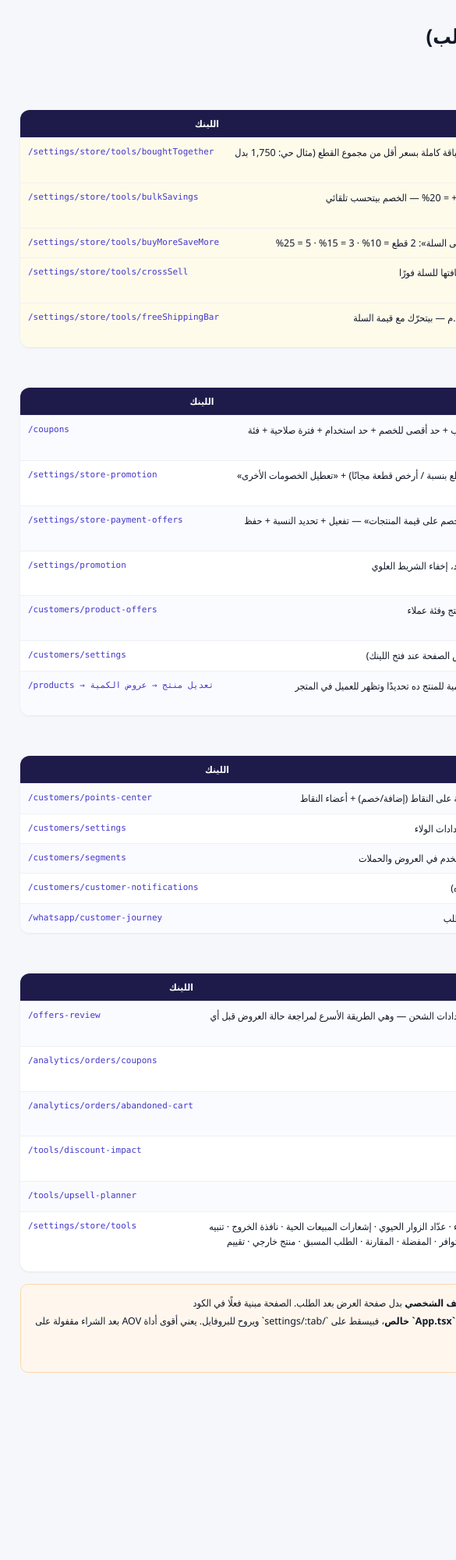
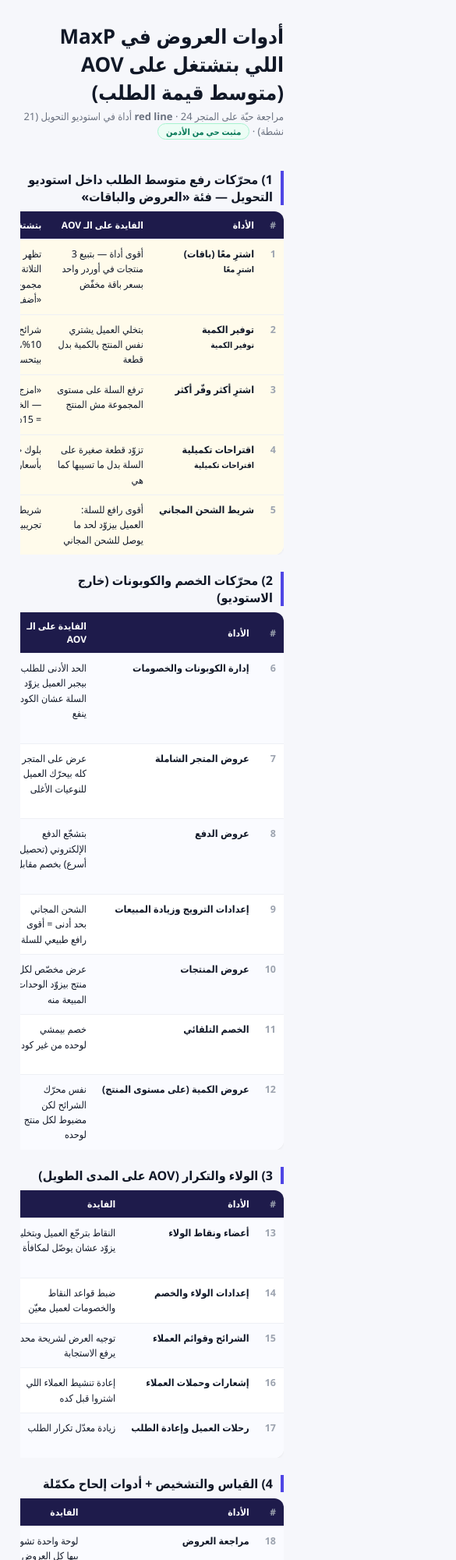
Before and after one commit to elhenawym124-ops/maxp-aov-report, a plain HTML site: page index.html in a window 390 px wide. Shown: the top 2000 px of the page at 78% size, 585 px wide, since content can reach past the window. Before the commit the page ends 1817 px from the top, so only its background shows below. Drawn offline with Linux system fonts and the light colour scheme.

Commit message:
responsive for mobile

```diff
--- a/index.html
+++ b/index.html
@@ -6,7 +6,9 @@
 <title>MaxP — خريطة أدوات العروض وعلاقتها بالـ AOV</title>
 <style>
   * { box-sizing: border-box; }
-  body { margin:0; padding:28px 26px; background:#f6f7fb; font-family:"Segoe UI","Tahoma",sans-serif; color:#111827; width:1380px; }
+  body { margin:0; padding:28px 26px; background:#f6f7fb; font-family:"Segoe UI","Tahoma",sans-serif; color:#111827; width:100%; max-width:1380px; }
+  .wrap { overflow-x:auto; -webkit-overflow-scrolling:touch; }
+  table { min-width:820px; }
   h1 { margin:0 0 4px; font-size:26px; }
   .sub { color:#6b7280; font-size:13px; margin-bottom:18px; }
   .badge { display:inline-block; background:#ecfdf5; color:#047857; border:1px solid #a7f3d0; border-radius:999px; padding:2px 10px; font-size:11px; font-weight:700; }
@@ -29,7 +31,7 @@
 <h1>أدوات العروض في MaxP اللي بتشتغل على AOV (متوسط قيمة الطلب)</h1>
 <div class="sub">مراجعة حيّة على المتجر <b>red line</b> · 24 أداة في استوديو التحويل (21 نشطة) · <span class="badge">مثبت حي من الأدمن</span></div>
 
-<h2>1) محرّكات رفع متوسط الطلب داخل استوديو التحويل — فئة «العروض والباقات»</h2>
+<div class="wrap"><h2>1) محرّكات رفع متوسط الطلب داخل استوديو التحويل — فئة «العروض والباقات»</h2>
 <table>
 <tr><th class="no">#</th><th>الأداة</th><th>الفايدة على الـ AOV</th><th>بتشتغل إزاي</th><th>اللينك</th></tr>
 <tr class="core"><td class="no">1</td><td class="name">اشترِ معًا (باقات)<br><small>اشترِ معًا</small></td><td>أقوى أداة — بتبيع 3 منتجات في أوردر واحد بسعر باقة مخفّض</td><td>تظهر على صفحة المنتج: «كتير من العملاء بيشتروا التلاتة مع بعض» + الباقة كاملة بسعر أقل من مجموع القطع (مثال حي: 1,750 بدل 2,100) وزر «أضف الباقة»</td><td class="link">/settings/store/tools/boughtTogether</td></tr>
@@ -37,9 +39,9 @@
 <tr class="core"><td class="no">3</td><td class="name">اشترِ أكثر وفّر أكثر</td><td>ترفع السلة على مستوى المجموعة مش المنتج</td><td>«امزج أي منتجات من المجموعة ووصّل لأقل سعر — الخصم بيتطبق على السلة»: 2 قطع = 10% · 3 = 15% · 5 = 25%</td><td class="link">/settings/store/tools/buyMoreSaveMore</td></tr>
 <tr class="core"><td class="no">4</td><td class="name">اقتراحات تكميلية<br><small>اقتراحات تكميلية</small></td><td>تزوّد قطعة صغيرة على السلة بدل ما تسيبها كما هي</td><td>بلوك «يكمّل اختيارك» تحط فيه منتجات مكمّلة بأسعارها مع زر «+» لإضافتها للسلة فورًا</td><td class="link">/settings/store/tools/crossSell</td></tr>
 <tr class="core"><td class="no">5</td><td class="name">شريط الشحن المجاني</td><td>أقوى رافع للسلة: العميل بيزوّد لحد ما يوصل للشحن المجاني</td><td>شريط «فاضل ٢٩٠ ج.م بس وتشحن مجانًا» + سلة تجريبية بقيمة ٤٦٠ ج.م — بيتحرّك مع قيمة السلة</td><td class="link">/settings/store/tools/freeShippingBar</td></tr>
-</table>
+</table></div>
 
-<h2>2) محرّكات الخصم والكوبونات (خارج الاستوديو)</h2>
+<div class="wrap"><h2>2) محرّكات الخصم والكوبونات (خارج الاستوديو)</h2>
 <table>
 <tr><th class="no">#</th><th>الأداة</th><th>الفايدة على الـ AOV</th><th>بتشتغل إزاي</th><th>اللينك</th></tr>
 <tr><td class="no">6</td><td class="name">إدارة الكوبونات والخصومات</td><td>الحد الأدنى للطلب بيجبر العميل يزوّد السلة عشان الكود ينفع</td><td>كود بنسبة مئوية أو مبلغ ثابت أو شحن مجاني + حد أدنى للطلب + حد أقصى للخصم + حد استخدام + فترة صلاحية + فئة العملاء (جدد/VIP/عادي) + تصفية بالحالة والنوع</td><td class="link">/coupons</td></tr>
@@ -49,9 +51,9 @@
 <tr><td class="no">10</td><td class="name">عروض المنتجات</td><td>عرض مخصّص لكل منتج بيزوّد الوحدات المبيعة منه</td><td>صفحة عروض المنتجات من قائمة العملاء — عرض مرتبط بمنتج وفئة عملاء</td><td class="link">/customers/product-offers</td></tr>
 <tr><td class="no">11</td><td class="name">الخصم التلقائي</td><td>خصم بيمشي لوحده من غير كود</td><td>قسم «الخصم التلقائي» جوه إعدادات العملاء (بيوجّه على نفس الصفحة عند فتح اللينك)</td><td class="link">/customers/settings</td></tr>
 <tr><td class="no">12</td><td class="name">عروض الكمية (على مستوى المنتج)</td><td>نفس محرّك الشرائح لكن مضبوط لكل منتج لوحده</td><td>تبويب «عروض الكمية» جوه تعديل المنتج — تعدّل شرائح الكمية للمنتج ده تحديدًا وتظهر للعميل في المتجر</td><td class="link">/products → تعديل منتج → عروض الكمية</td></tr>
-</table>
+</table></div>
 
-<h2>3) الولاء والتكرار (AOV على المدى الطويل)</h2>
+<div class="wrap"><h2>3) الولاء والتكرار (AOV على المدى الطويل)</h2>
 <table>
 <tr><th class="no">#</th><th>الأداة</th><th>الفايدة</th><th>بتشتغل إزاي</th><th>اللينك</th></tr>
 <tr><td class="no">13</td><td class="name">أعضاء ونقاط الولاء</td><td>النقاط بترجّع العميل وبتخليه يزوّد عشان يوصّل لمكافأة</td><td>مركز نقاط العملاء: ملف العميل + إجراء عملية على النقاط (إضافة/خصم) + أعضاء النقاط</td><td class="link">/customers/points-center</td></tr>
@@ -59,9 +61,9 @@
 <tr><td class="no">15</td><td class="name">الشرائح وقوائم العملاء</td><td>توجيه العرض لشريحة محددة يرفع الاستجابة</td><td>مركز تقسيم العملاء — بناء شرائح وقوائم تُستخدم في العروض والحملات</td><td class="link">/customers/segments</td></tr>
 <tr><td class="no">16</td><td class="name">إشعارات وحملات العملاء</td><td>إعادة تنشيط العملاء اللي اشتروا قبل كده</td><td>جدول إشعارات مجدول للعملاء (واتساب وغيره)</td><td class="link">/customers/customer-notifications</td></tr>
 <tr><td class="no">17</td><td class="name">رحلات العميل وإعادة الطلب</td><td>زيادة معدّل تكرار الطلب</td><td>مسارات واتساب آلية لرحلة العميل وإعادة الطلب</td><td class="link">/whatsapp/customer-journey</td></tr>
-</table>
+</table></div>
 
-<h2>4) القياس والتشخيص + أدوات إلحاح مكمّلة</h2>
+<div class="wrap"><h2>4) القياس والتشخيص + أدوات إلحاح مكمّلة</h2>
 <table>
 <tr><th class="no">#</th><th>الأداة</th><th>الفايدة</th><th>بتشتغل إزاي / ملاحظة</th><th>اللينك</th></tr>
 <tr><td class="no">18</td><td class="name">مراجعة العروض</td><td>لوحة واحدة تشوف بيها كل العروض الشغالة الآن</td><td>تجمع: الكوبونات النشطة + عروض المتجر الشاملة (متوقف/شغال) + إعدادات الشحن — وهي الطريقة الأسرع لمراجعة حالة العروض قبل أي شغل AOV</td><td class="link">/offers-review</td></tr>
@@ -70,7 +72,7 @@
 <tr><td class="no">21</td><td class="name">حاسبة أثر الخصم</td><td>تحسب الخصم بيتكلف كام قبل ما تفعّله</td><td>مدخلات المنتج ← قبل وبعد ← مقارنة توزيع التكاليف</td><td class="link">/tools/discount-impact</td></tr>
 <tr><td class="no">22</td><td class="name">مخطِّط البيع الإضافي والتكميلي</td><td>تخطيط Bump/Upsell بأرقام</td><td>الحسابات + توزيع الإيرادات + تحليلات ذكية</td><td class="link">/tools/upsell-planner</td></tr>
 <tr><td class="no">23</td><td class="name">أدوات إلحاح داخل الاستوديو (14 أداة)</td><td>بتساند الـ AOV بشكل غير مباشر</td><td>مؤقّت العروض · تنبيه قلة المخزون · عدّاد المباع · إشعارات ضغط الشراء · عدّاد الزوار الحيوي · إشعارات المبيعات الحية · نافذة الخروج · تنبيه عند مغادرة التاب · الشريط الثابت · موعد التوصيل · شارات الثقة · تنبيه توافر · المفضلة · المقارنة · الطلب المسبق · منتج خارجي · تقييم بالصور/الفيديو · شارة المشتري</td><td class="link">/settings/store/tools</td></tr>
-</table>
+</table></div>
 
 <div class="note">
 <b>تصحيح لازم يخص شغلك على الـ AOV:</b> عنصر «العرض بعد الطلب (Upsell)» في القائمة الجانبية (المتجر ← الإعدادات) <span class="warn">رابط ميّت</span> — بيفتح <b>إعدادات الملف الشخصي</b> بدل صفحة العرض بعد الطلب. الصفحة مبنية فعلًا في الكود (`pages/marketing/PostPurchaseOfferBuilderPage.tsx`) والراوت معرَّف في `routes/StorefrontRoutes.tsx`، لكن الملف ده <b>مش مستورد في `App.tsx` خالص</b>، فبيسقط على `/settings/:tab` ويروح للبروفايل. يعني أقوى أداة AOV بعد الشراء مقفولة على المالك حاليًا.<br>
```
